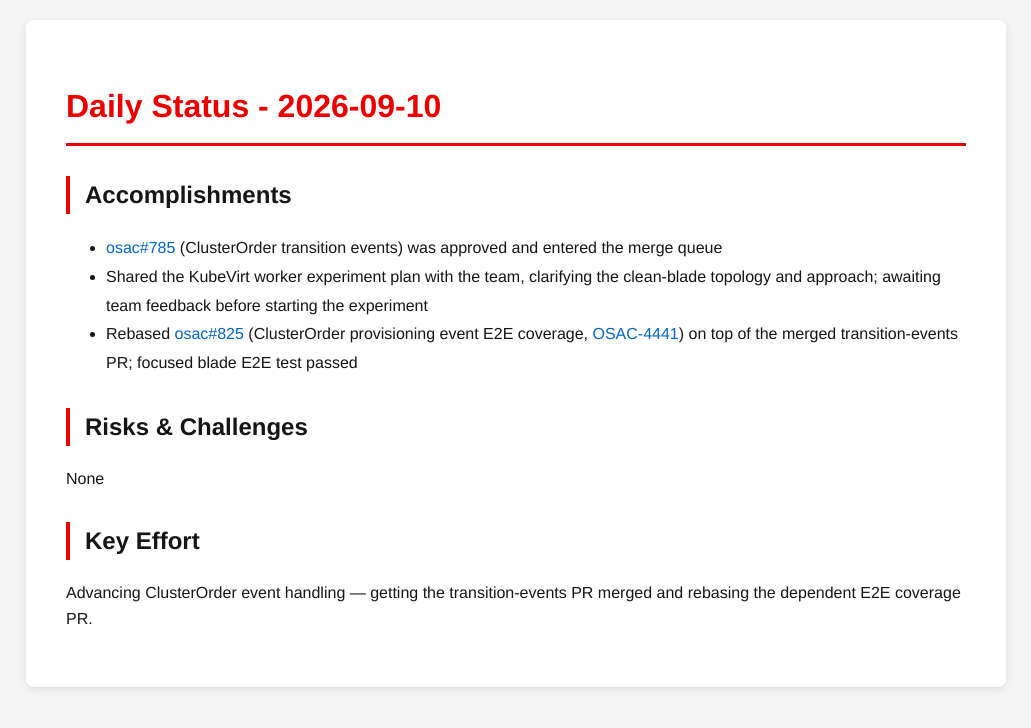
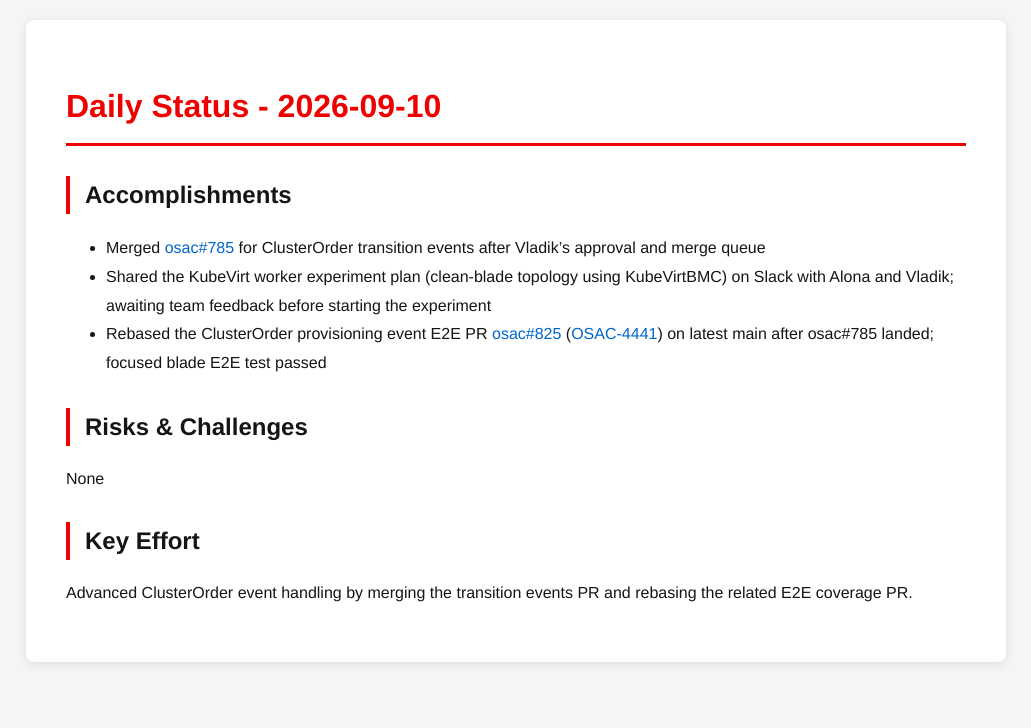
Before and after one commit to tzvatot/daily-status, a Jekyll site: the page built from 2026-09-10.md, in a window 1280 px wide. Shown: the top 728 px of the page, without its empty margins (124-1155 px from the left). Built offline with Jekyll 4.4.1, drawn with Linux system fonts in a browser that asks for light colours.

Commit message:
Daily status update - 2026-09-10

```diff
--- a/2026-09-10.md
+++ b/2026-09-10.md
@@ -7,12 +7,12 @@ date: 2026-09-10
 # Daily Status - 2026-09-10
 
 ## Accomplishments
-- [osac#785](https://github.com/osac-project/osac/pull/785) (ClusterOrder transition events) was approved and entered the merge queue
-- Shared the KubeVirt worker experiment plan with the team, clarifying the clean-blade topology and approach; awaiting team feedback before starting the experiment
-- Rebased [osac#825](https://github.com/osac-project/osac/pull/825) (ClusterOrder provisioning event E2E coverage, [OSAC-4441](https://redhat.atlassian.net/browse/OSAC-4441)) on top of the merged transition-events PR; focused blade E2E test passed
+- Merged [osac#785](https://github.com/osac-project/osac/pull/785) for ClusterOrder transition events after Vladik's approval and merge queue
+- Shared the KubeVirt worker experiment plan (clean-blade topology using KubeVirtBMC) on Slack with Alona and Vladik; awaiting team feedback before starting the experiment
+- Rebased the ClusterOrder provisioning event E2E PR [osac#825](https://github.com/osac-project/osac/pull/825) ([OSAC-4441](https://redhat.atlassian.net/browse/OSAC-4441)) on latest main after osac#785 landed; focused blade E2E test passed
 
 ## Risks & Challenges
 None
 
 ## Key Effort
-Advancing ClusterOrder event handling — getting the transition-events PR merged and rebasing the dependent E2E coverage PR.
+Advanced ClusterOrder event handling by merging the transition events PR and rebasing the related E2E coverage PR.
```
